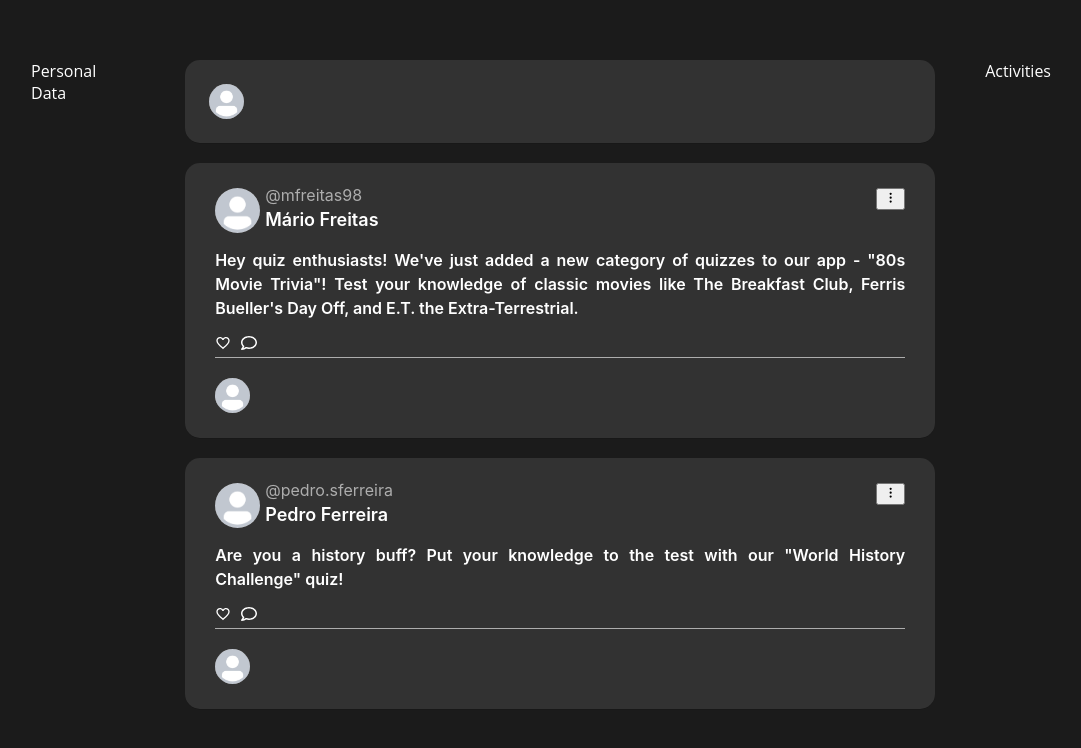
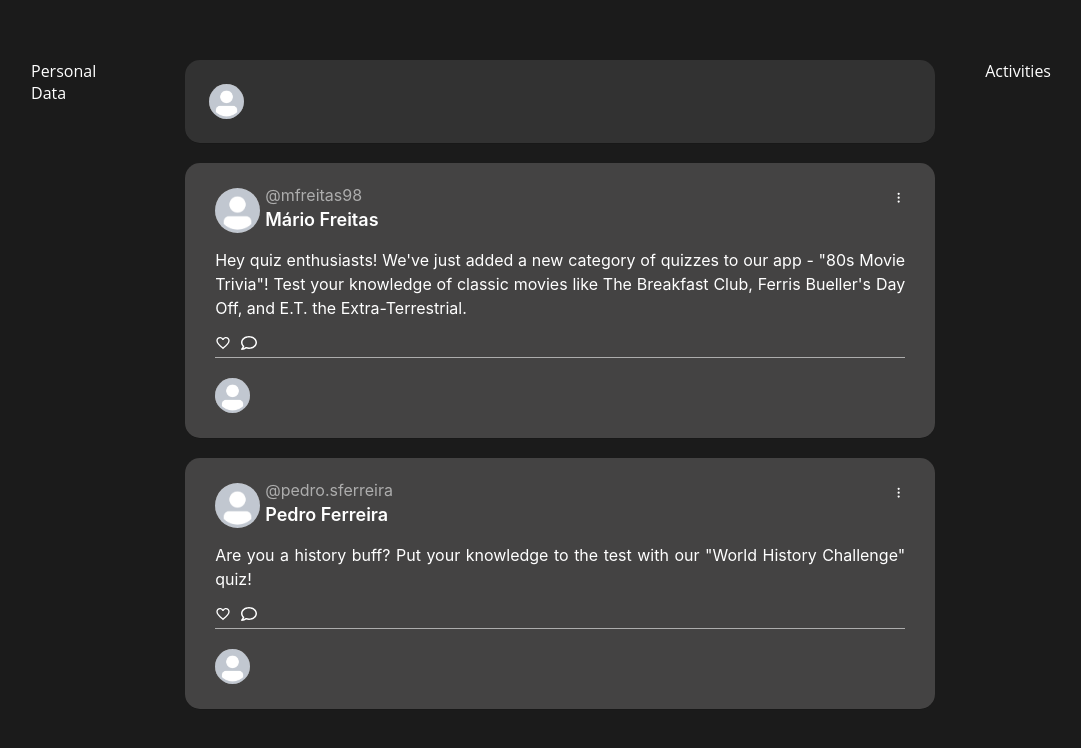
Before and after one commit to lfernandes00/quizz-app-fe, a Next.js app: page / in a window 1280 px wide. Shown: the part 110-858 px from the top of the page, without its empty margins (99-1180 px from the left). Built offline with nearby package versions, Linux system fonts and the light colour scheme.

Commit message:
Correct some styles and add comment input

```diff
--- a/components/Card/CardPost.module.scss
+++ b/components/Card/CardPost.module.scss
@@ -1,7 +1,7 @@
 @import "~scss";
 
 .cardWrapper {
-  background-color: $color-primary;
+  background-color: $color-secundary;
   color: white;
   margin-bottom: 20px;
   padding: 25px 30px;
@@ -43,13 +43,39 @@
             font-weight: 600;
           }
         }
+
+        .settings {
+          button {
+            padding: 0;
+            background: transparent;
+            border: none;
+            color: white;
+            cursor: pointer;
+          }
+        }
       }
 
       .description {
         margin-bottom: 15px;
+
         h6 {
-          font-weight: 600;
+          margin-bottom: 15px;
+          font-weight: 400;
           text-align: justify;
+        }
+
+        .imgWrapper {
+          position: relative;
+          width: 100%;
+          height: 180px;
+
+          @include respond(tablet) {
+            height: 120px;
+          }
+
+          img {
+            border-radius: 8px;
+          }
         }
       }
 
@@ -63,8 +89,11 @@
         }
 
         .comment {
+          display: flex;
+          gap: 20px;
           border-top: 0.5px solid #adadad;
           padding: 20px 0 0 0;
+
           .avatarWrapper {
             position: relative;
             height: 35px !important;
@@ -74,6 +103,26 @@
               border-radius: 50px;
             }
           }
+
+          .form {
+            flex-grow: 1;
+
+            :global(.ant-form-item) {
+              margin-bottom: 0px;
+
+              .btn {
+                float: right;
+                width: 80px;
+                border: none;
+                background-color: grey;
+                color: white;
+
+                &:focus {
+                  outline: none;
+                }
+              }
+            }
+          }
         }
       }
     }
```
